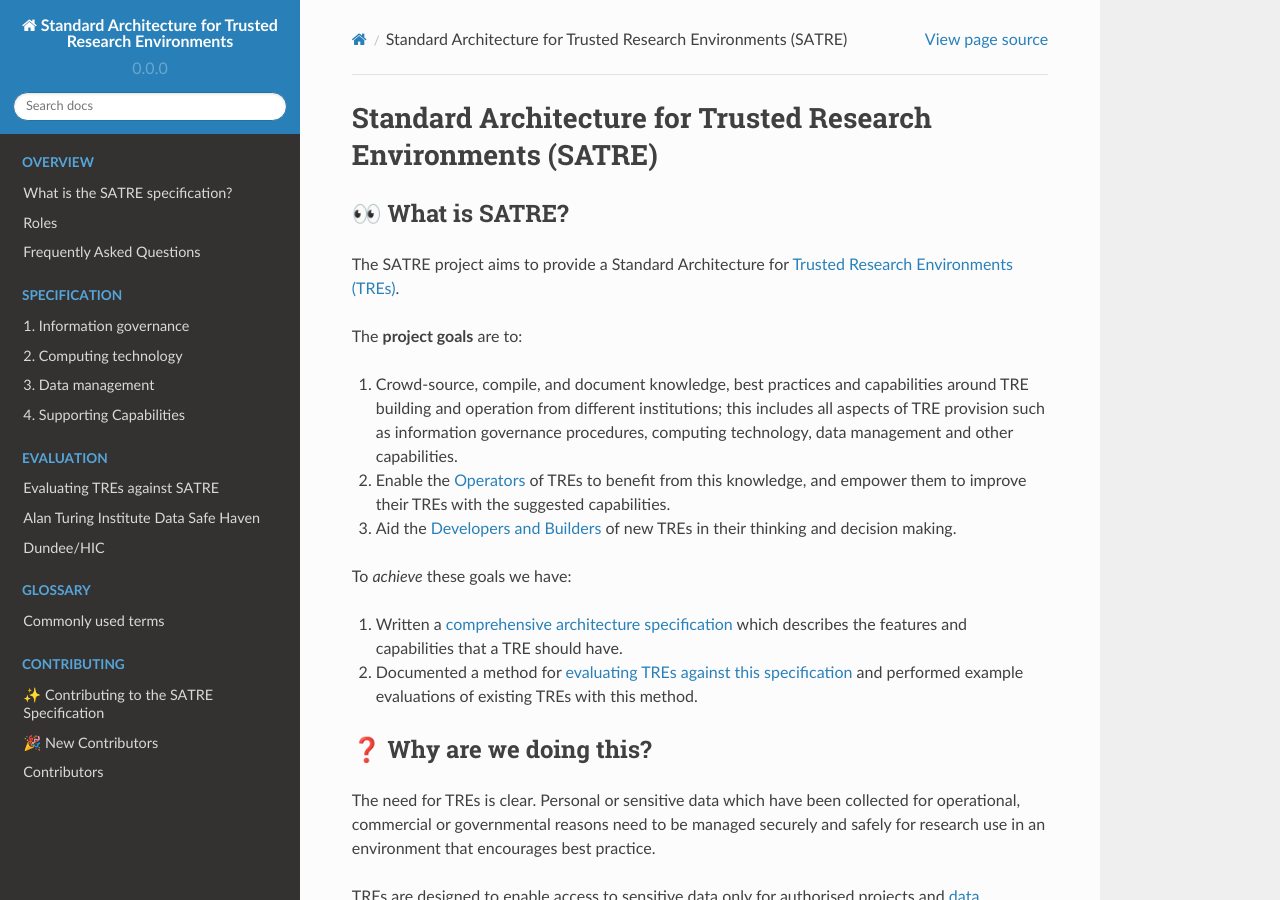
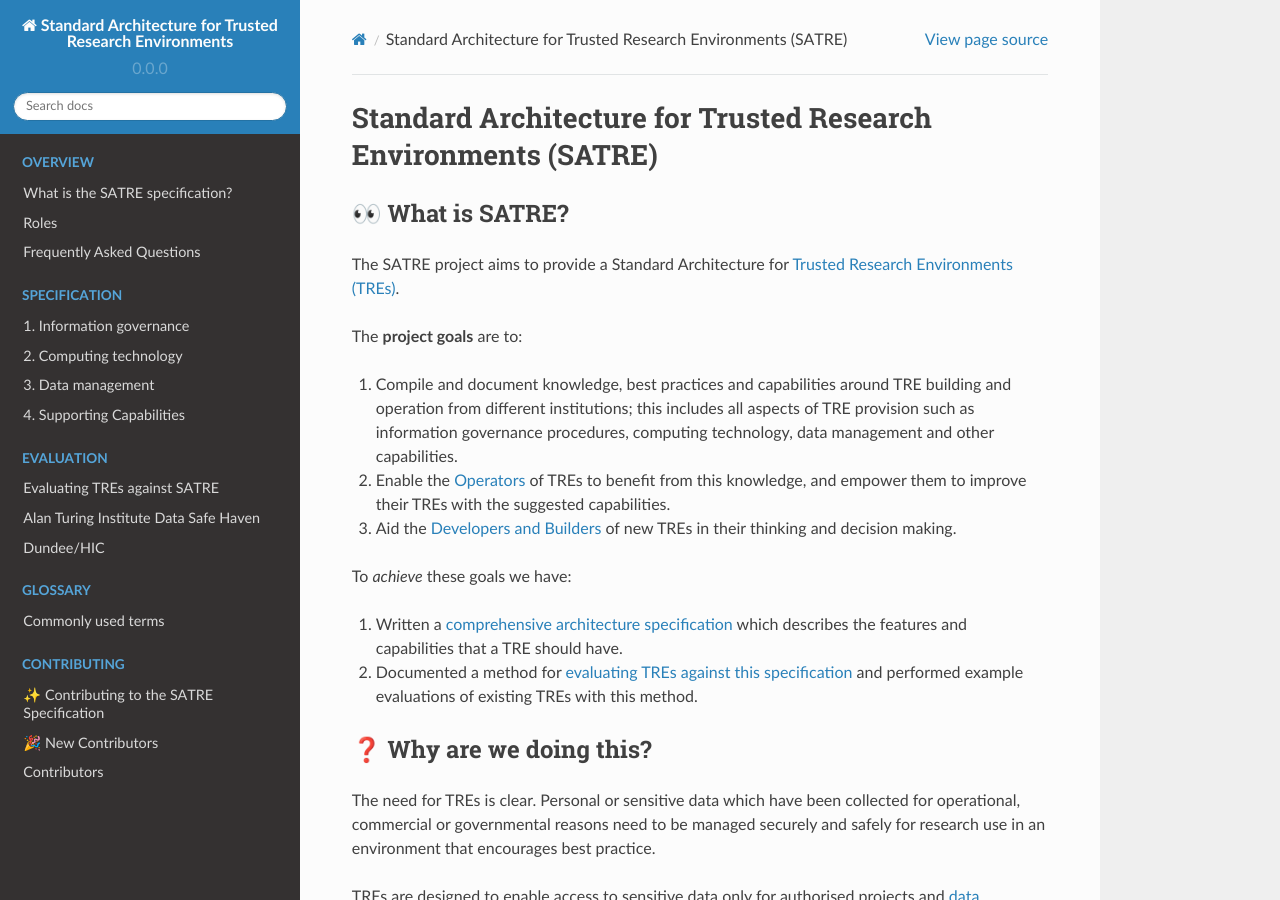
Before and after one commit to sa-tre/satre-specification, a Sphinx documentation site: the page built from docs/source/index.md, in a window 1280 px wide and 900 px high. Built offline with Sphinx 7.4.7 and the Read the Docs theme 2.0.0, drawn with Linux system fonts in a browser that asks for light colours.

Commit message:
Update docs/source/index.md
Co-authored-by: Simon Li <orpheus+devel@gmail.com>

```diff
--- a/docs/source/index.md
+++ b/docs/source/index.md
@@ -55,7 +55,7 @@ The SATRE project aims to provide a Standard Architecture for {ref}`Trusted Rese
 
 The **project goals** are to:
 
-1. Crowd-source, compile, and document knowledge, best practices and capabilities around TRE building and operation from different institutions; this includes all aspects of TRE provision such as information governance procedures, computing technology, data management and other capabilities.
+1. Compile and document knowledge, best practices and capabilities around TRE building and operation from different institutions; this includes all aspects of TRE provision such as information governance procedures, computing technology, data management and other capabilities.
 2. Enable the {ref}`Operators <infrastructure_roles>` of TREs to benefit from this knowledge, and empower them to improve their TREs with the suggested capabilities.
 3. Aid the {ref}`Developers and Builders <infrastructure_roles>` of new TREs in their thinking and decision making.
 
```
